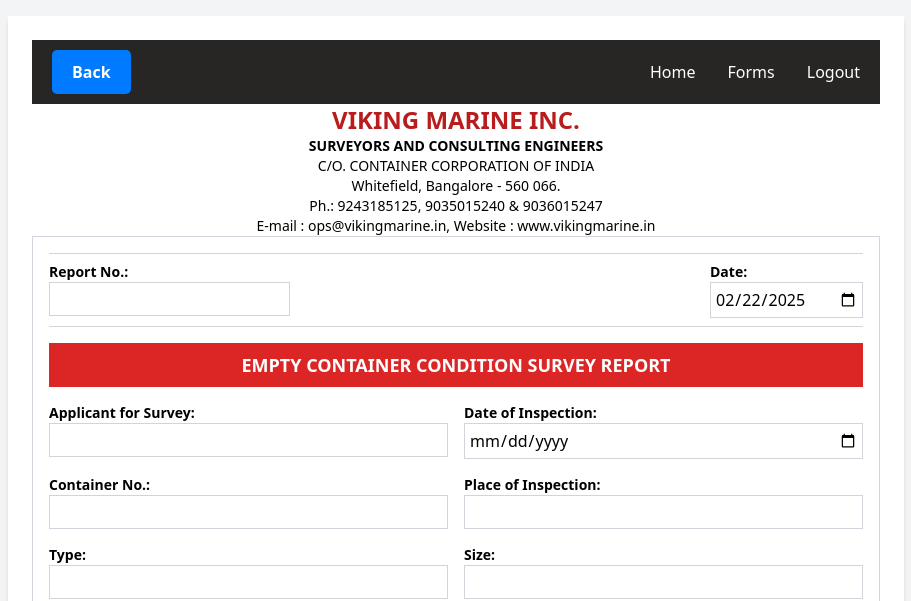
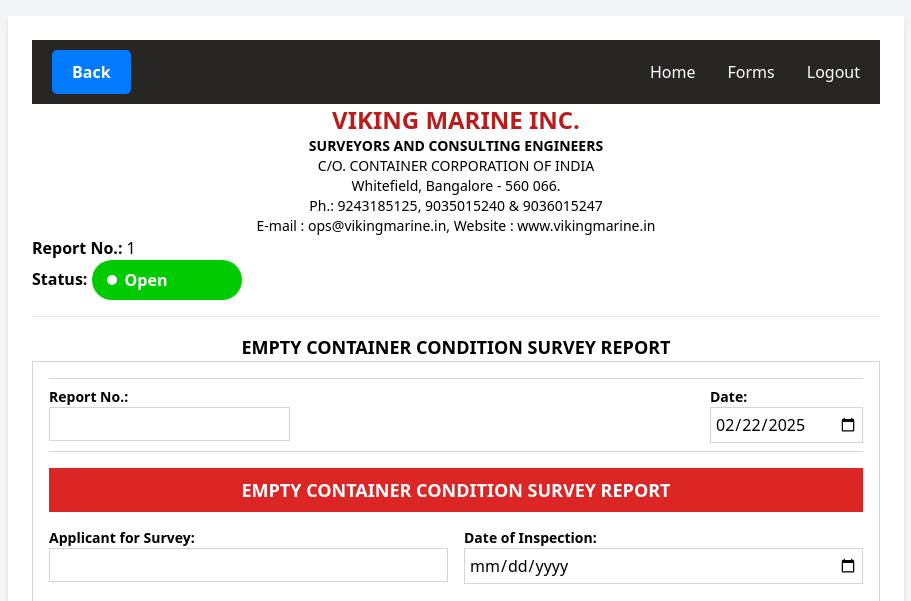
Before and after one commit to Praveen3226/viking12, a Flask app: template templates/empcontainer.html in a window 1280 px wide. Shown: the top 601 px of the page, without its empty margins (184-1095 px from the left). Run offline with Flask 3, Linux system fonts and the light colour scheme; the template is opened without the code that fills it: most values are stand-ins (such as "Sample title", 1, 10 or a date in 2020); some libraries are stand-ins or nearby versions.

Commit message:
Update empcontainer.html

```diff
--- a/templates/empcontainer.html
+++ b/templates/empcontainer.html
@@ -258,6 +258,32 @@
     padding: 12px;
   }
 }
+.status-indicator {
+    display: inline-flex;
+    align-items: center;
+    gap: 8px;
+    padding: 8px 15px;
+    border-radius: 50px;  /* ✅ Rounded */
+    font-weight: bold;
+    text-align: center;
+    min-width: 150px;
+}
+
+/* ✅ Status Colors */
+.status-open { background-color: rgb(0, 203, 0); color: white; }
+.status-in-progress { background-color: yellow; color: black; }
+.status-completed { background-color: red; color: white; }
+.status-unknown { background-color: gray; color: white; }
+
+/* ✅ Small Status Circle */
+.status-circle {
+    width: 10px;
+    height: 10px;
+    border-radius: 50%;
+    display: inline-block;
+    background-color: currentColor;
+}
+
 </style>
 </head>
 <body class="bg-gray-100 p-4">
@@ -314,13 +340,32 @@
           <p class="text-sm">Ph.: 9243185125, 9035015240 &amp; 9036015247</p>
           <p class="text-sm">E-mail : ops@vikingmarine.in, Website : www.vikingmarine.in</p>
       </div>
+      {% if container %}
+      <p><strong>Report No.:</strong> {{ container.CertificateNumber }}</p>
+      <p><strong>Status:</strong>
+          <span class="status-indicator
+              {% if container.status == 'Open' %} status-open
+              {% elif container.status == 'In Progress' %} status-in-progress
+              {% elif container.status == 'Completed' %} status-completed
+              {% else %} status-unknown
+              {% endif %}">
+              <span class="status-circle"></span>
+              {{ container.status }}
+          </span>
+      </p>
+  {% else %}
+      <p>No container data available.</p>
+  {% endif %}
+
+    <hr class="my-4"/>
+    <h2 class="text-lg font-semibold text-center">EMPTY CONTAINER CONDITION SURVEY REPORT</h2>
 
     <form method="POST" action="{{ url_for('add_survey') }}" class="p-4 border border-gray-300">
        <div class="border-t border-b border-gray-300 py-2 mb-4">
         <div class="flex justify-between">
           <div>
             <label class="block text-sm font-semibold">Report No.:</label>
-            <input type="text" name="CertificateNumber" id="CertificateNumber" required class="border border-gray-300 p-1 w-full"/>
+            <input type="text" id="CertificateNumber" readonly name="CertificateNumber" class="border border-gray-300 p-1 w-full"/>
           </div>
           <div>
             <label class="block text-sm font-semibold">Date:</label>
```
